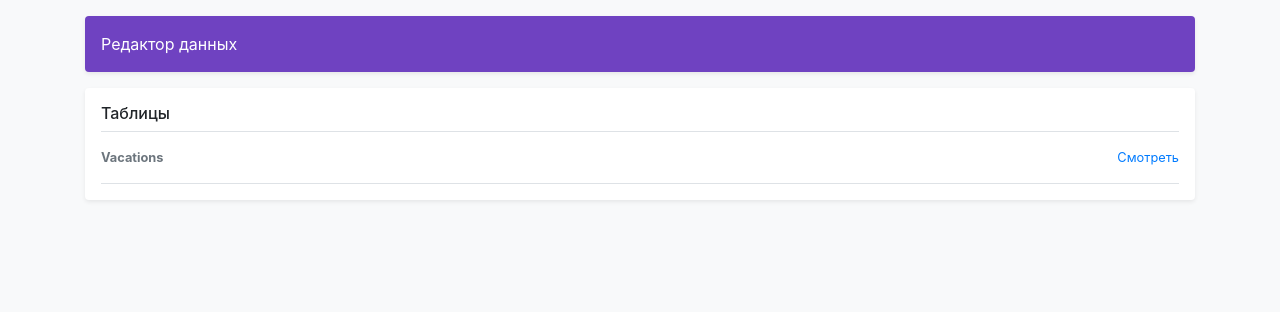
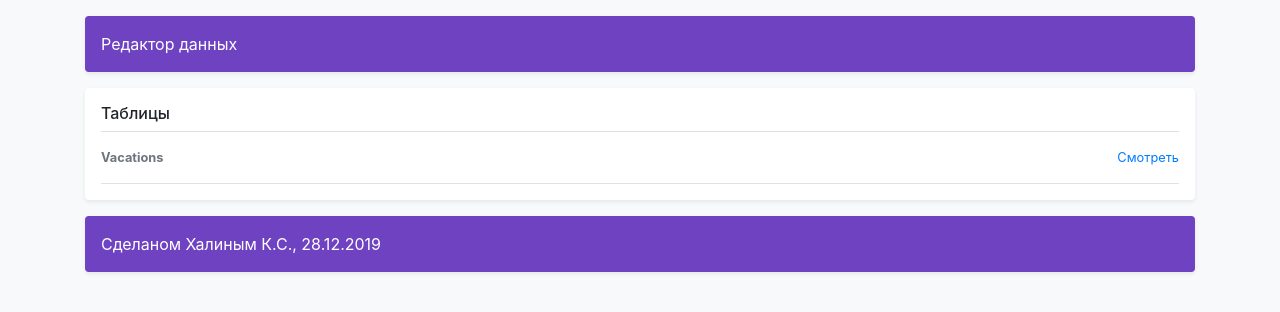
Before and after one commit to DogggHunter/DBEditor, a Flask app: page / in a window 1280 px wide. Shown: the top 312 px of the page. Run offline with Flask 2, Linux system fonts and the light colour scheme; some libraries are stand-ins or nearby versions.

Commit message:
Adding creator and create date

```diff
--- a/static/style.css
+++ b/static/style.css
@@ -55,3 +55,8 @@
   position: unset;
   width: 15%;
 }
+
+#creator{
+  background-color: #6f42c1;
+  color: white;
+}
--- a/templates/base.html
+++ b/templates/base.html
@@ -16,13 +16,18 @@
     <div class="my-3 p-3 bg-white rounded shadow-sm">
     {% block content %}{% endblock %}
     </div>
+    <div id='creator' class="d-flex p-3 my-3 rounded shadow-sm">
+        <div class="lh-100">
+            Сделаном Халиным К.С., 28.12.2019
+        </div>
+    </div>
 </main>
     <!-- Optional JavaScript -->
     <!-- jQuery first, then Popper.js, then Bootstrap JS -->
     <script src="https://ajax.googleapis.com/ajax/libs/jquery/3.4.1/jquery.min.js"></script>
     <script src="https://cdn.jsdelivr.net/npm/popper.js@1.16.0/dist/umd/popper.min.js" integrity="sha384-Q6E9RHvbIyZFJoft+2mJbHaEWldlvI9IOYy5n3zV9zzTtmI3UksdQRVvoxMfooAo" crossorigin="anonymous"></script>
     <script src="https://stackpath.bootstrapcdn.com/bootstrap/4.4.1/js/bootstrap.min.js" integrity="sha384-wfSDF2E50Y2D1uUdj0O3uMBJnjuUD4Ih7YwaYd1iqfktj0Uod8GCExl3Og8ifwB6" crossorigin="anonymous"></script>
-    <script src="{{ url_for('static', filename='main.js') }}"></script>
+    <script src="{{ url_for('static', filename='main.js') }}"></script><footer></footer>
 </body>
 
 </html>
```
